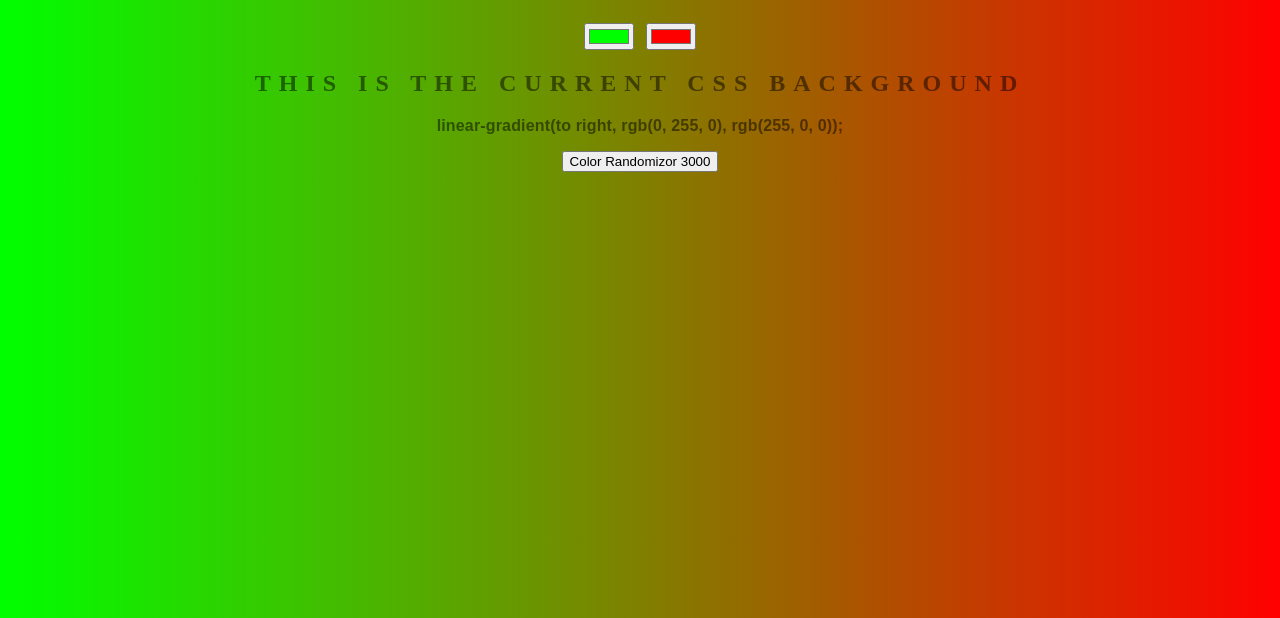
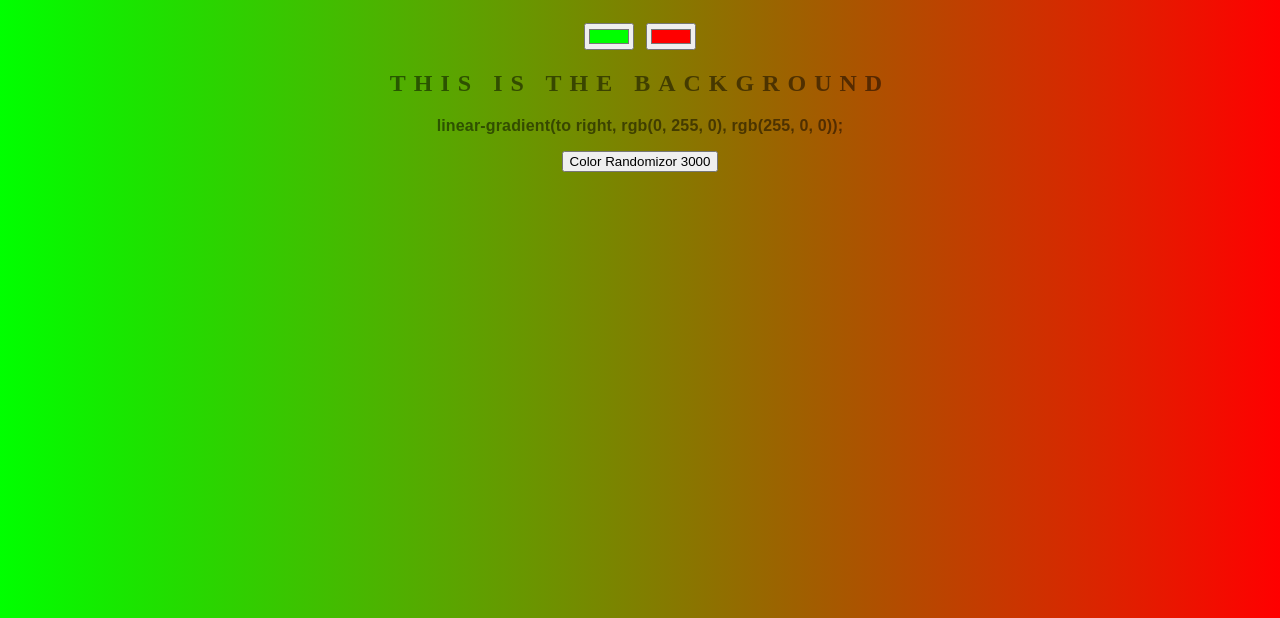
Before and after one commit to Claytonwally/background-generator, a plain HTML site: page index.html in a window 1280 px wide. Shown: the part 182-800 px from the top of the page. Drawn offline with Linux system fonts and the light colour scheme.

Commit message:
changed text

```diff
--- a/index.html
+++ b/index.html
@@ -8,7 +8,7 @@
 	<h1>Background Generator</h1>
 	<input class="color1" type="color" name="color1" value="#00ff00">
 	<input class="color2" type="color" name="color2" value="#ff0000">
-	<h2>This is The Current CSS Background</h2>
+	<h2>This is The  Background</h2>
 	<h3></h3>
 
 	<input type="button" value="Color Randomizor 3000" id="colran3000"></input>
```
